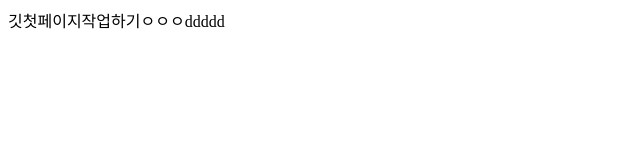
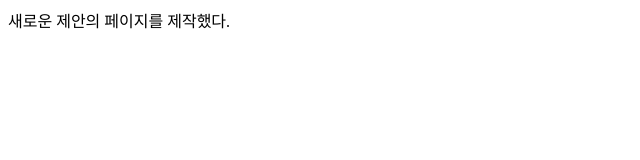
Before and after one commit to joons5967/test222, a plain HTML site: page index.html in a window 1280 px wide. Shown: the full height of the page, 0-640 px from the left. Drawn offline with Linux system fonts and the light colour scheme.

Commit message:
새로운 제안

```diff
--- a/index.html
+++ b/index.html
@@ -6,6 +6,6 @@
     <title>Document</title>
 </head>
 <body>
-    깃첫페이지작업하기ㅇㅇㅇddddd
+    새로운 제안의 페이지를 제작했다.
 </body>
 </html>
```
